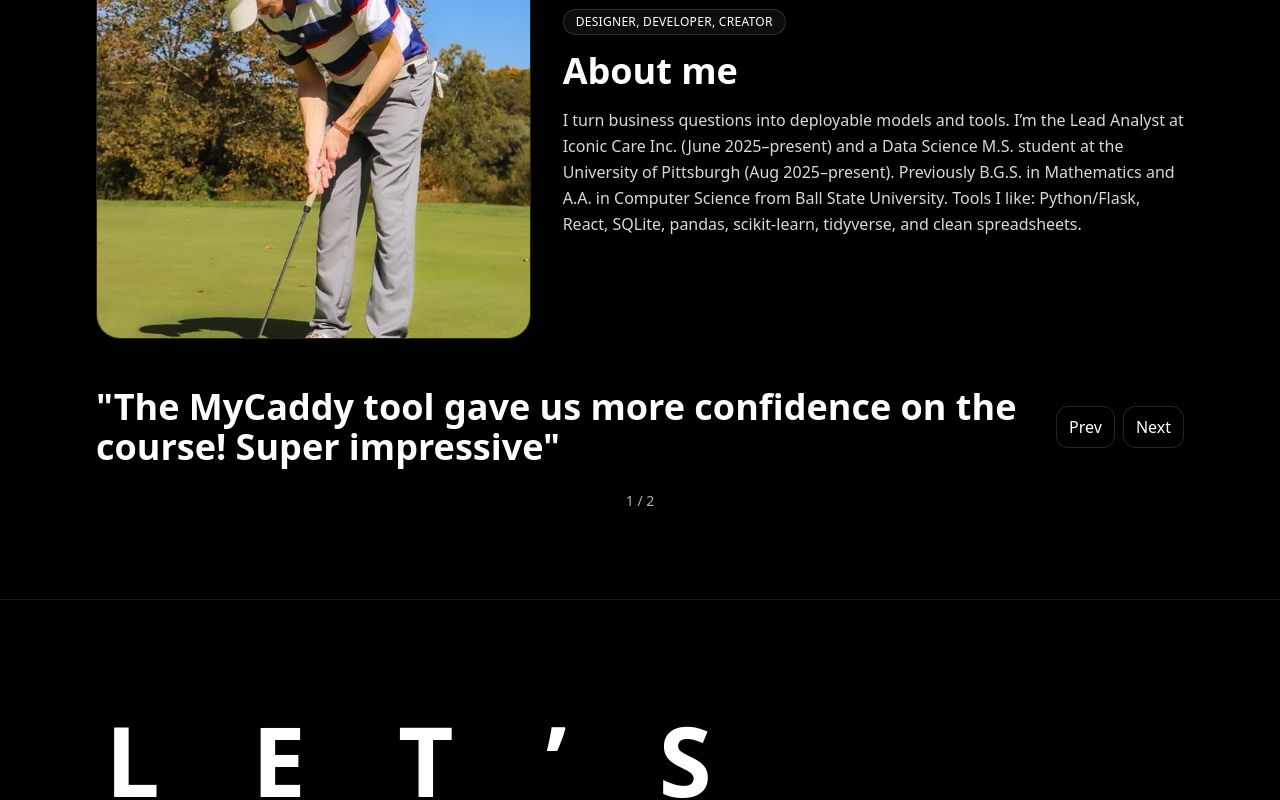
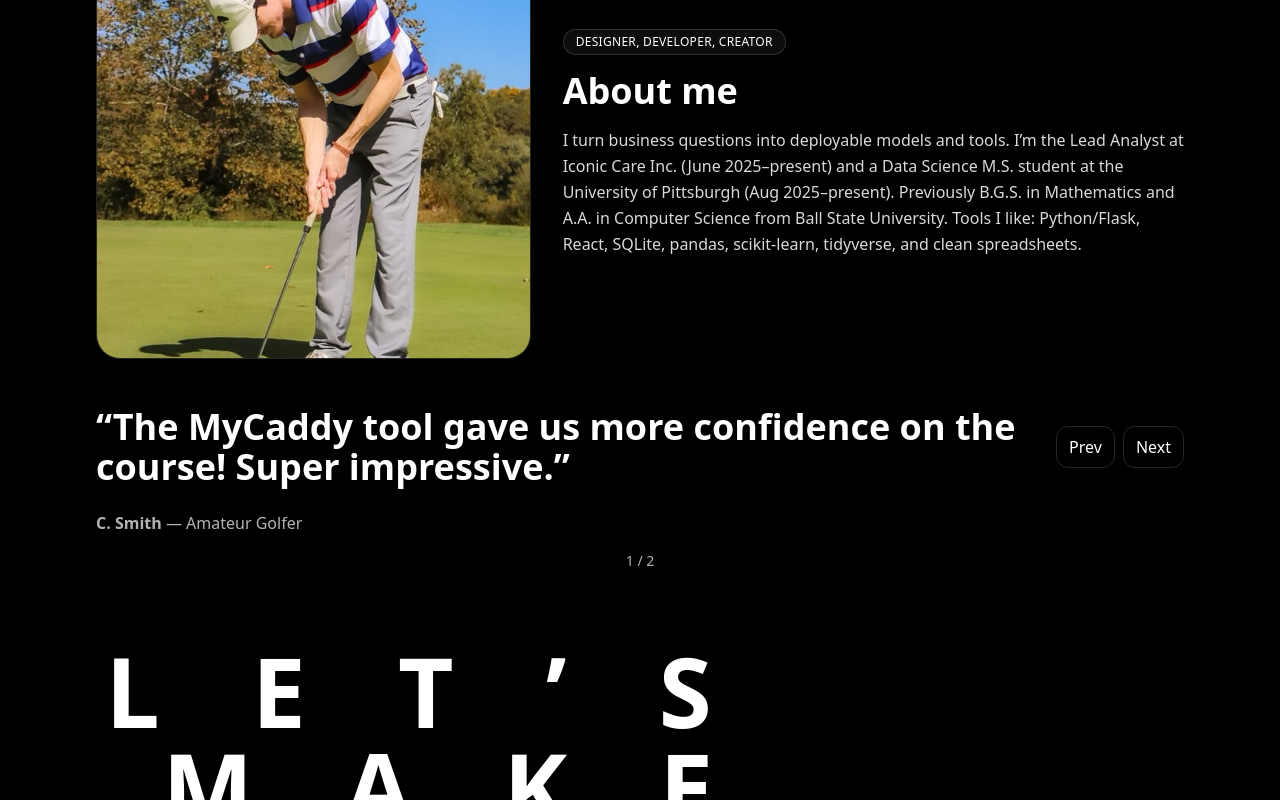
Before and after one commit to CanyenPalmer/Java-Portfolio, a React (Vite) app: page / in a window 1280 px wide. Shown: the part 2768-3568 px from the top of the page. Built offline with nearby package versions, Linux system fonts and the light colour scheme.

Commit message:
Update App.jsx

```diff
--- a/src/App.jsx
+++ b/src/App.jsx
@@ -106,17 +106,17 @@ export default function App() {
     {
       title: "Data Apps & Automation",
       desc: "Operational tools that save hours and cut costs (Excel/PDF pipelines, web apps, and small APIs).",
-      bullets: ["Python • Flask", "Excel/OpenPyXL", "ETL & Scheduling"],
+      bullets: ["Python • Flask", "Excel / OpenPyXL", "ETL & Scheduling"],
     },
     {
       title: "Machine Learning & Analytics",
       desc: "From EDA to production‑ready models with clear business metrics and handoff docs.",
-      bullets: ["scikit‑learn/XGBoost", "Feature Engineering", "Evaluation/Monitoring"],
+      bullets: ["scikit‑learn / XGBoost", "Feature Engineering", "Evaluation / Monitoring"],
     },
     {
       title: "Dashboards & Visualization",
       desc: "Insights that decision‑makers actually use: clean, fast, and grounded in the data.",
-      bullets: ["Tableau/Power BI", "Matplotlib/ggplot2", "Storytelling"],
+      bullets: ["Tableau / Power BI", "Matplotlib / ggplot2", "Storytelling"],
     },
   ]), []);
 
@@ -257,16 +257,33 @@ export default function App() {
      {/* TESTIMONIALS */}
 <Section id="testimonials" label="Testimonials" className="py-6">
   <div className="flex items-center justify-between mb-6">
-          <h3 className="text-3xl md:text-4xl font-semibold">"The MyCaddy tool gave us more confidence on the course! Super impressive"</h3>
+    <h3 className="text-3xl md:text-4xl font-semibold">
+      “{testimonials[tIndex].quote}”
+    </h3>
     <div className="flex items-center gap-2">
-            <button onClick={() => setTIndex((tIndex - 1 + testimonials.length) % testimonials.length)} className="rounded-xl border border-white/15 px-3 py-2 hover:bg-white/10">Prev</button>
-            <button onClick={() => setTIndex((tIndex + 1) % testimonials.length)} className="rounded-xl border border-white/15 px-3 py-2 hover:bg-white/10">Next</button>
+      <button
+        onClick={() => setTIndex((tIndex - 1 + testimonials.length) % testimonials.length)}
+        className="rounded-xl border border-white/15 px-3 py-2 hover:bg-white/10"
+      >
+        Prev
+      </button>
+      <button
+        onClick={() => setTIndex((tIndex + 1) % testimonials.length)}
+        className="rounded-xl border border-white/15 px-3 py-2 hover:bg-white/10"
+      >
+        Next
+      </button>
     </div>
   </div>
-        <div className="mt-4 text-center text-sm text-white/70">{tIndex + 1} / {testimonials.length}</div>
+
+  <div className="text-white/70 mb-4">
+    <strong>{testimonials[tIndex].author}</strong> — {testimonials[tIndex].title}
+  </div>
+
+  <div className="mt-4 text-center text-sm text-white/70">
+    {tIndex + 1} / {testimonials.length}
+  </div>
 </Section>
-
-      <Divider/>
 
       {/* CONTACT */}
       <Section id="contact" label="Contact" className="py-12">
```
Lines whose indentation alone changed are shown as unchanged.
